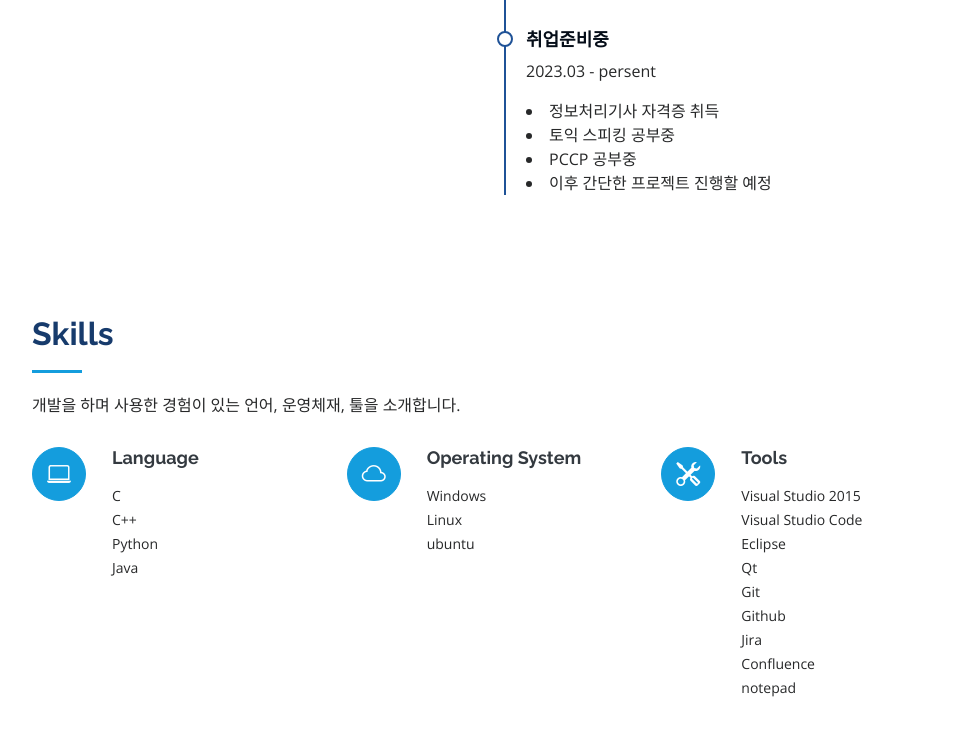
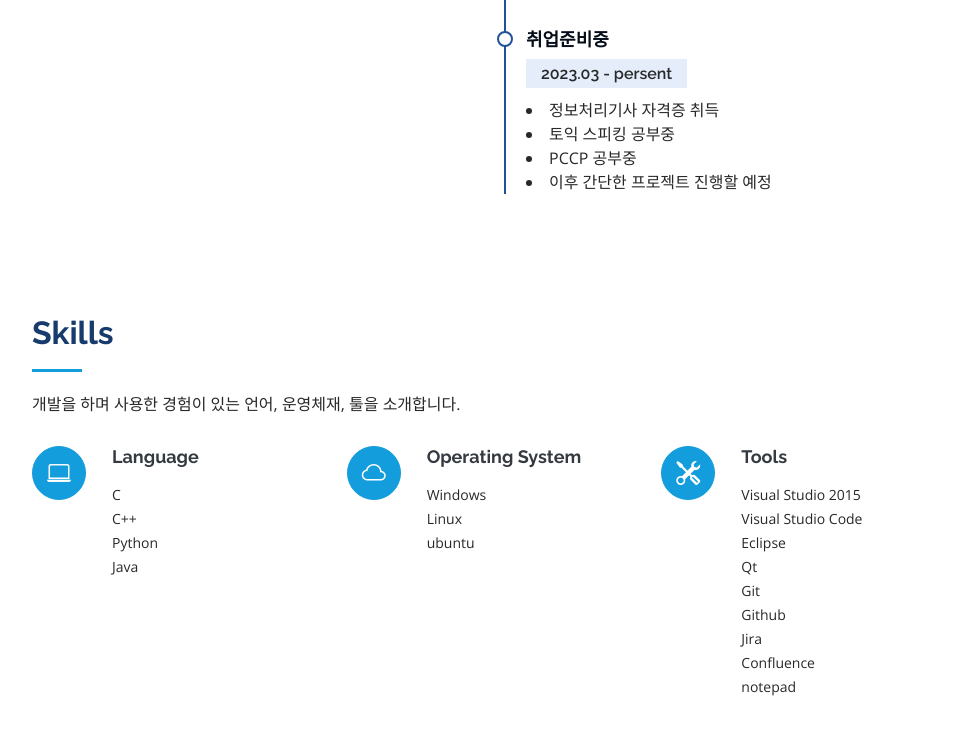
Before and after one commit to ghtjr026/ghtjr026.github.io, a plain HTML site: page index.html in a window 1280 px wide. Shown: the part 2836-3575 px from the top of the page, without its empty margins (298-1272 px from the left). Drawn offline with nearby package versions, Linux system fonts and the light colour scheme.

Commit message:
fixed to section under list - resume

```diff
--- a/index.html
+++ b/index.html
@@ -240,7 +240,7 @@
 
             <div class="resume-item">
               <h4>취업준비중</h4>
-              <p>2023.03 - persent</p>
+              <h5>2023.03 - persent</h5>
               <li> 정보처리기사 자격증 취득 </li>
               <li> 토익 스피킹 공부중 </li>
               <li> PCCP 공부중 </li>
```
